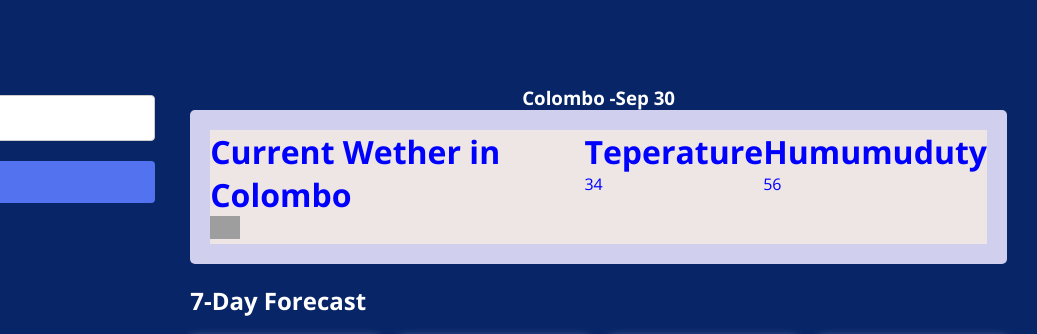
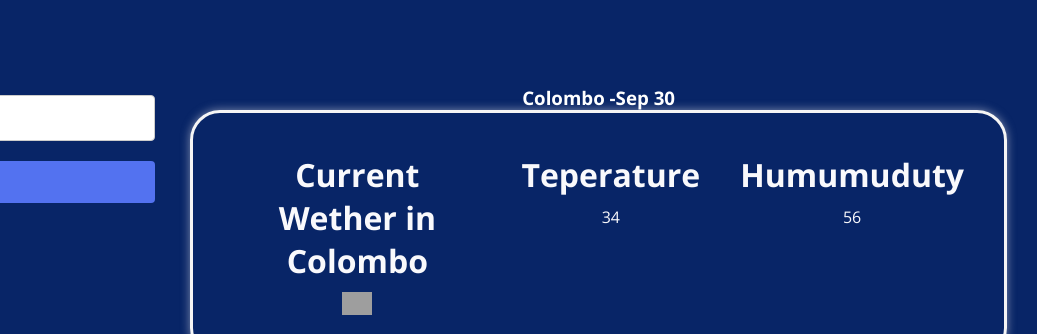
Before and after one commit to Buddika123/weather_flix, a plain HTML site: page index.html in a window 1280 px wide. Shown: the part 328-662 px from the top of the page, 243-1280 px from the left. Drawn offline with nearby package versions, Linux system fonts and the light colour scheme; no server answers; grey boxes are pictures that could not be loaded.

Commit message:
current weeatherr div styles

```diff
--- a/stylesheet/stylesheet.css
+++ b/stylesheet/stylesheet.css
@@ -111,8 +111,11 @@ nav {
 }
 .test {
 background-color: red;
-flex-direction: row;
-display: flex;
+align-items: self-end;
+}
+
+.title {
+  justify-content: center;
 }
 
 /* Weather data styles */
@@ -126,18 +129,39 @@ display: flex;
   color: white;
 }
 .weather-data .current-weather {
-  color: blue;
-  background: #d0d0ee;
-  border-radius: 5px;
+  color: rgb(249, 249, 252);
+  /* background: #d0d0ee; */
+  border-radius: 30px;
   padding: 20px 70px 20px 20px;
   display: flex;
   justify-content: space-evenly;
+  border-style: solid;
+  border-width: 3px;
+  border-color: whitesmoke;
+  box-shadow: 0px 0px 10px rgba(247, 244, 244, 0.5);
+  /* opacity: 0.5; */
 }
 
-.weather-data .current-weather .current-weather-details {
+/* .weather-data .current-weather .current-weather-details {
   background-color: rgb(238, 229, 229);
 
+
+} */
+
+.current-weather-details {
+  /* background-color: rgb(238, 229, 229); */
+  border-radius: 15px;
+  display: flex;
+  flex-direction: column; /* Stack items vertically */
+  align-items: center; /* Center items horizontally */
+  padding: 20px;
+  gap: 10px; /* Spacing between child elements */
 }
+.current-weather-details h1,
+.current-weather-details p {
+  text-align: center;
+}
+
 
 .current-weather-details .icon {
 
```
Also changed, not shown: index.html (+0 -1 lines).
